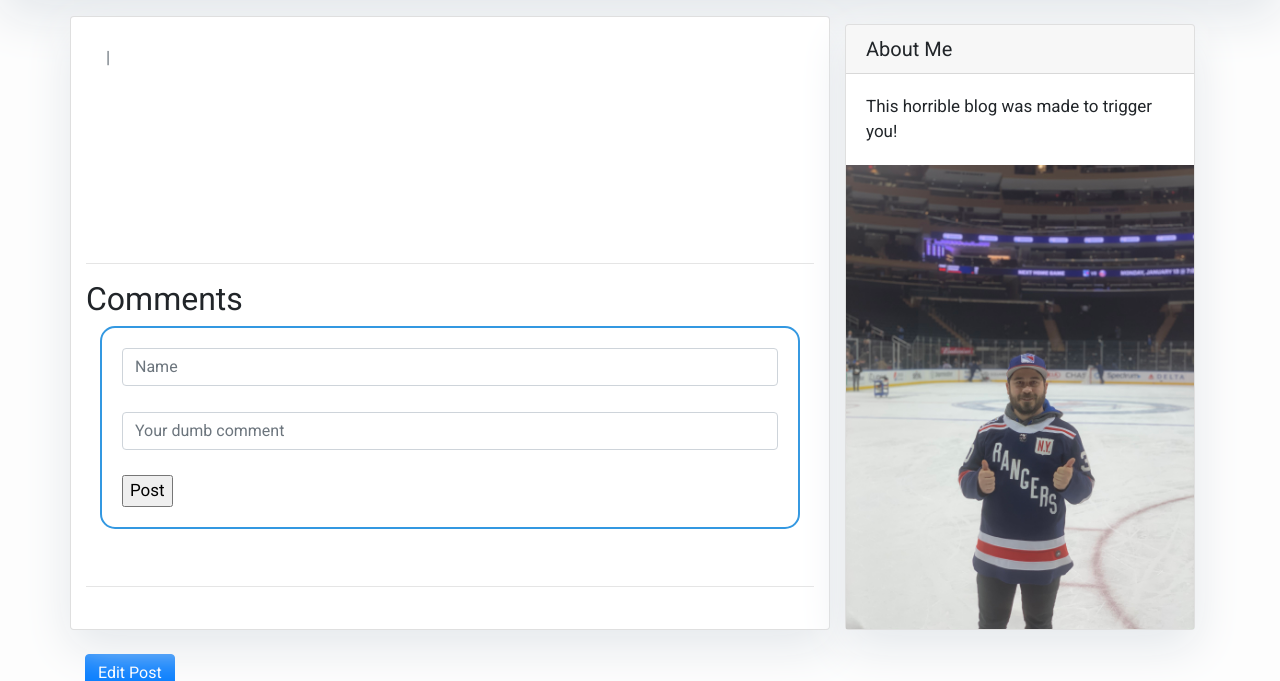
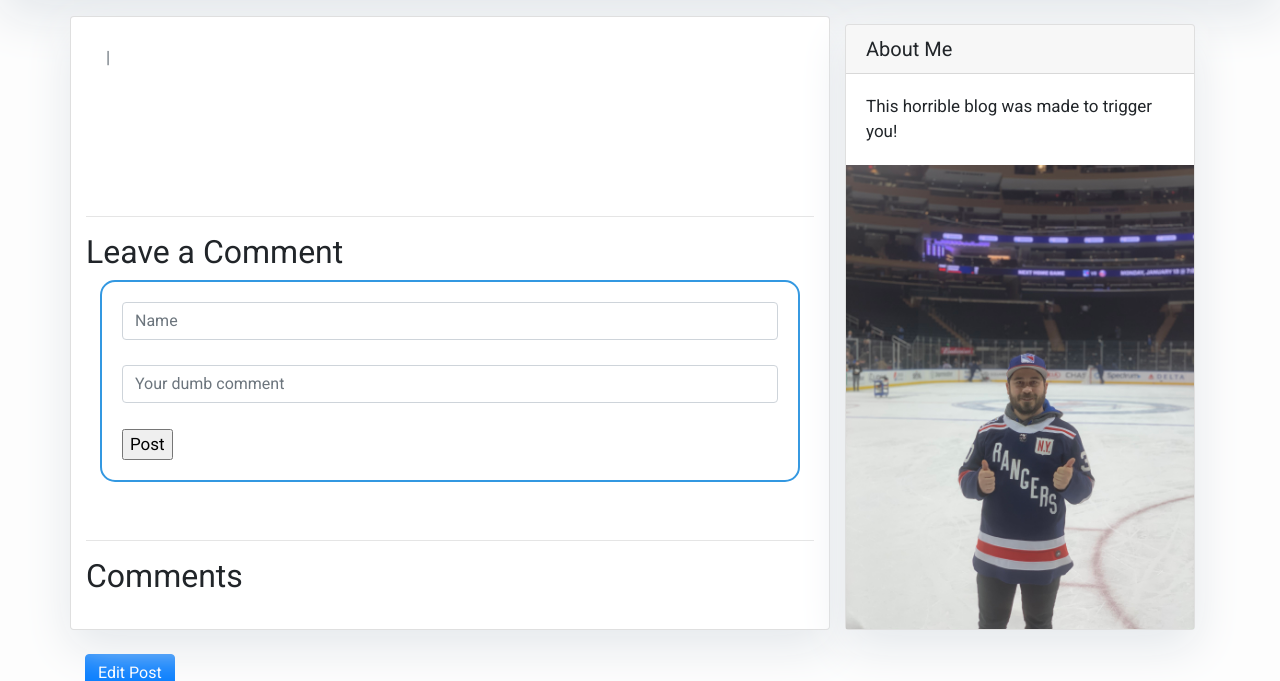
Before and after one commit to michaelbryanstark/penalty-box, a Django app: template main_app/templates/post_detail.html in a window 1280 px wide. Shown: the part 298-979 px from the top of the page. Run offline with Django 3.2, Linux system fonts and the light colour scheme; the template is opened without the code that fills it, so the values that code supplies are empty; the visitor is signed in with stand-in values (Sample User, id 1); some libraries are stand-ins or nearby versions.

Commit message:
change comments to leave a comment above comment form

```diff
--- a/main_app/templates/post_detail.html
+++ b/main_app/templates/post_detail.html
@@ -46,8 +46,9 @@
         <p class="card-text ">{{ object.content | safe }}</p>
       </div>
       <hr>
-      <h2>Comments</h2>
+
       {% if request.user.is_authenticated %}
+      <h2>Leave a Comment</h2>
       <div class="form-group">
         <div class="form-size">
       <form action="{% url 'comment_create' post.pk %}" method="post">
@@ -65,7 +66,7 @@
     <br>
       <hr>
     {% endif %}
-
+    <h2>Comments</h2>
           {% for comment in post.comment.all %}
           <br>
 
```
